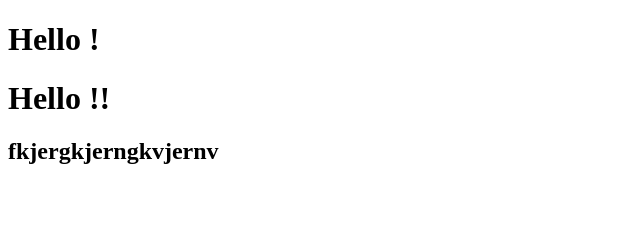
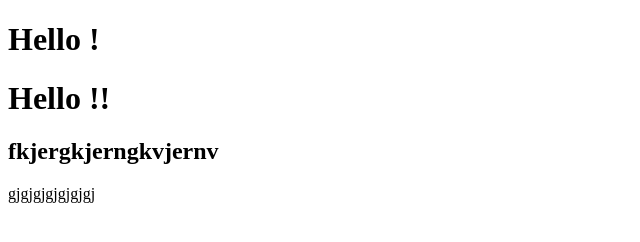
Before and after one commit to dima-mukin/GameRepos, a plain HTML site: page index.html in a window 1280 px wide. Shown: the whole page, without its empty margins (0-640 px from the left). Drawn offline with Linux system fonts and the light colour scheme.

Commit message:
new commit

```diff
--- a/index.html
+++ b/index.html
@@ -7,5 +7,6 @@
 	<h1>Hello !</h1>
 	<h1>Hello !!</h1>
 	<h2>fkjergkjerngkvjernv</h2>
+	<div>gjgjgjgjgjgjgj</div>
 </body>
 </html>
```
